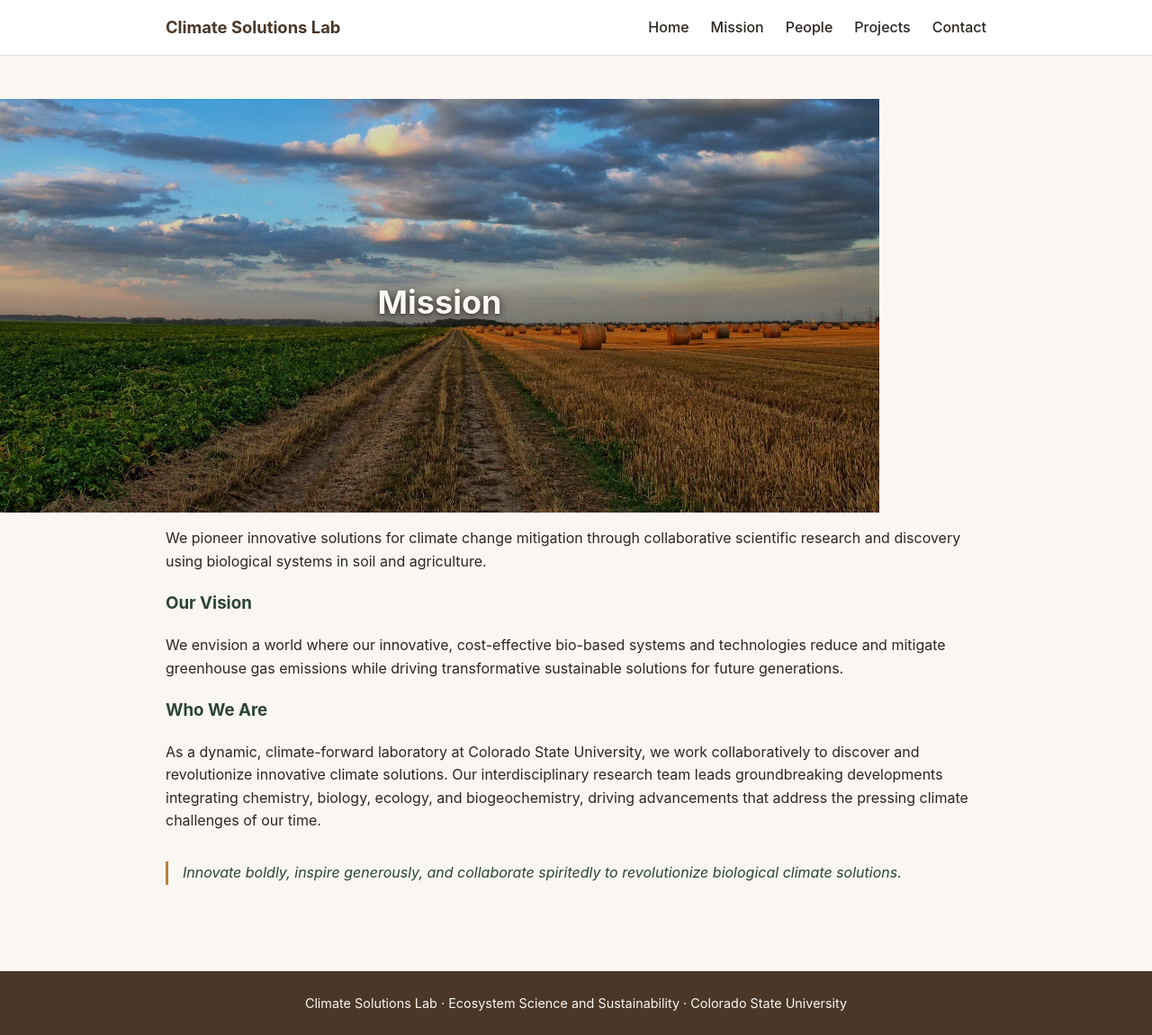
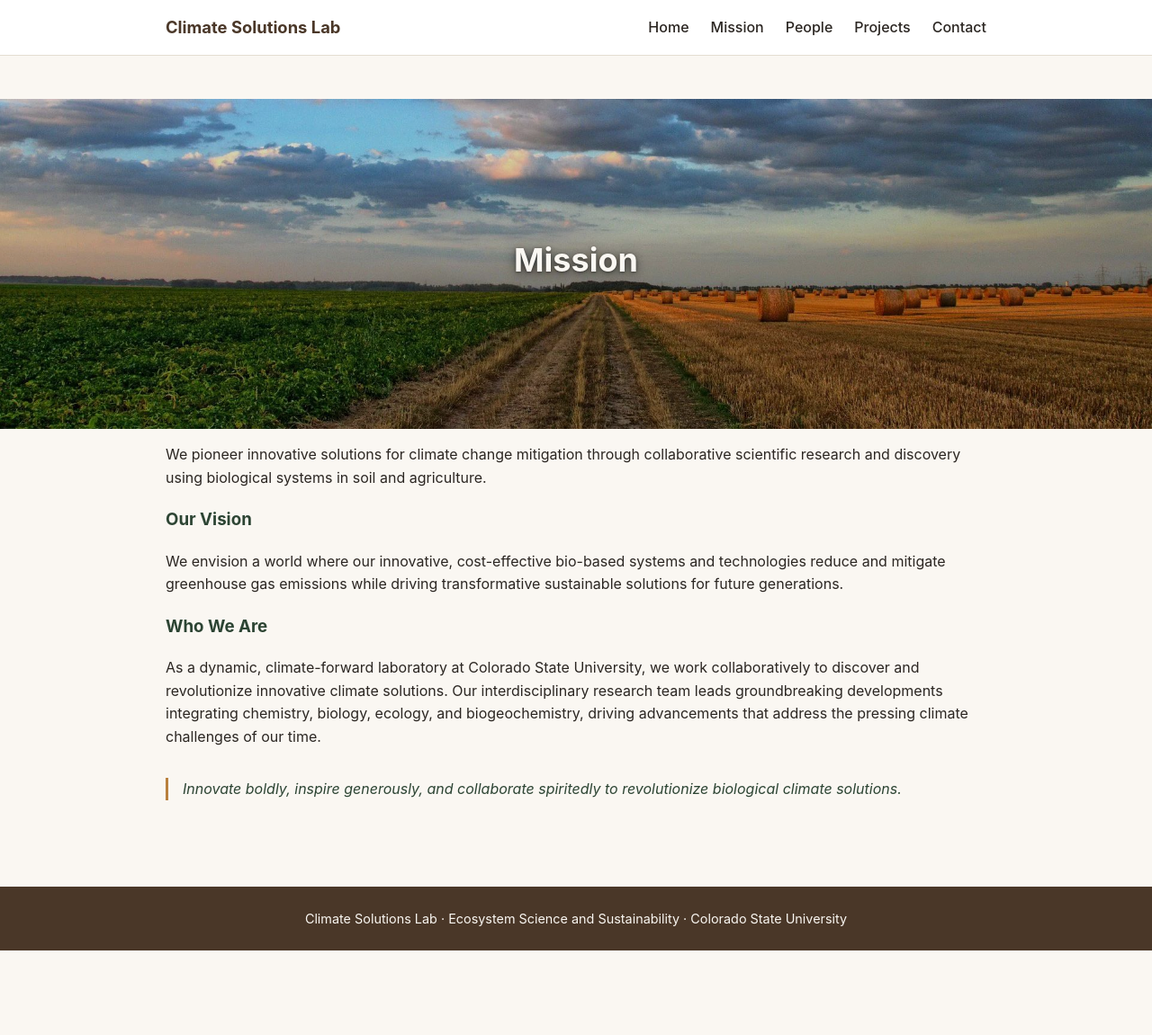
Before and after one commit to conant-csu/conant-csu.github.io, a Jekyll site: the page built from mission.md, in a window 1280 px wide. Shown: the whole page at 90% size. Built offline with Jekyll 4.4.1, drawn with Linux system fonts in a browser that asks for light colours; after the commit the page ends 1057 px from its top, so only the background shows below that.

Commit message:
Rebalance banner crops: wider on Mission/Projects, thinner on People

```diff
--- a/assets/css/main.scss
+++ b/assets/css/main.scss
@@ -88,7 +88,7 @@ a:hover { text-decoration: underline; }
      wide screens, a little on narrow ones) depending on viewport width. */
   padding: 0;
   min-height: 160px;
-  max-height: 460px;
+  max-height: 640px;
   display: flex;
   align-items: center;
 }
--- a/mission.md
+++ b/mission.md
@@ -4,7 +4,7 @@ title: Mission
 permalink: /mission/
 ---
 
-<div class="hero with-image" style="background-image: url('{{ '/assets/images/banners/field-cropped.jpg' | relative_url }}'); aspect-ratio: 1920 / 904;">
+<div class="hero with-image" style="background-image: url('{{ '/assets/images/banners/field-cropped.jpg' | relative_url }}'); aspect-ratio: 1920 / 550;">
   <div class="wrap">
     <h1>Mission</h1>
   </div>
```
Also changed, not shown: people.md (+1 -1 lines), projects.md (+1 -1 lines), assets/images/banners/field-cropped.jpg, assets/images/banners/nmr-tubes.jpg, assets/images/banners/team-fall-leaves.jpg.
